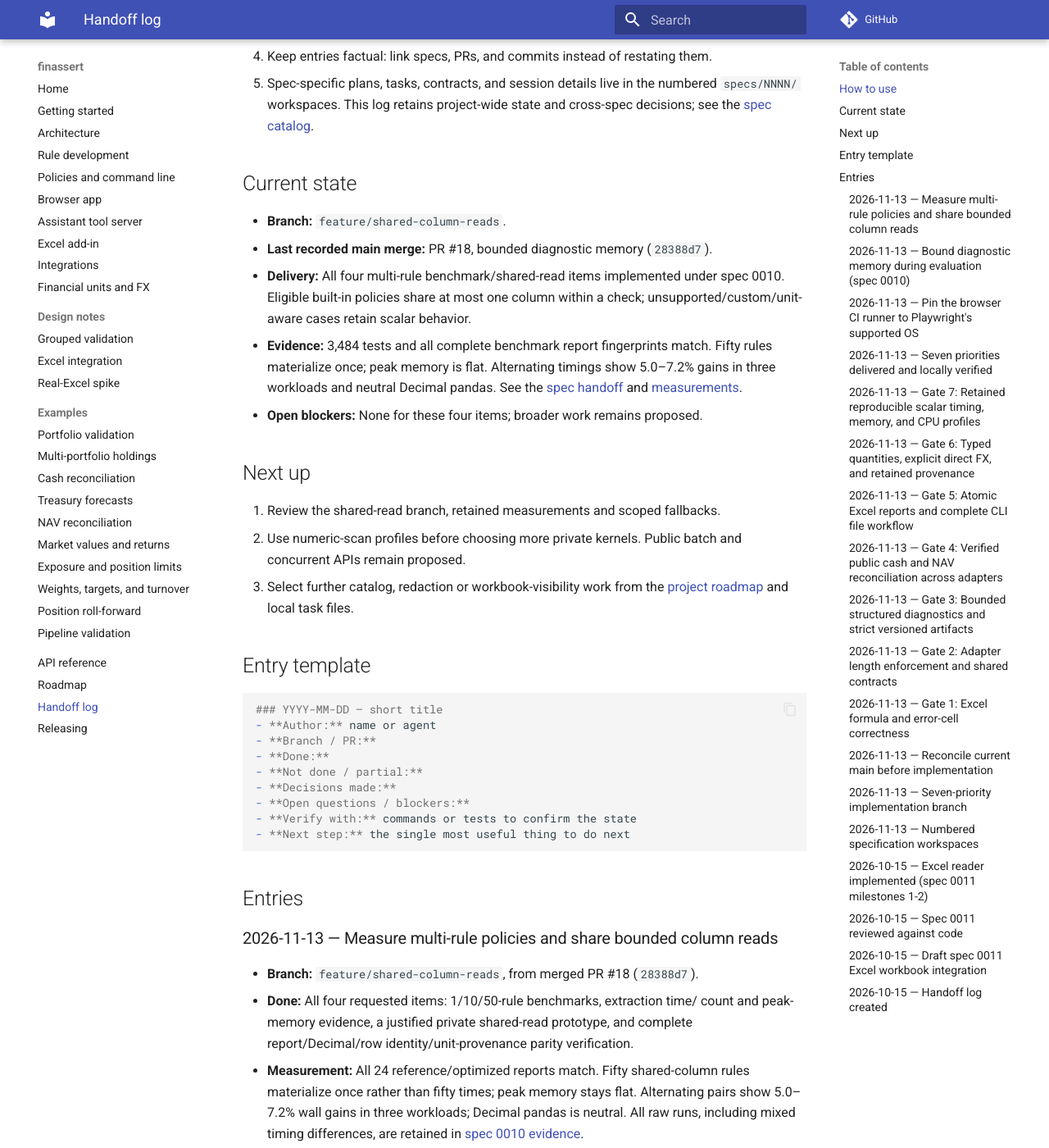
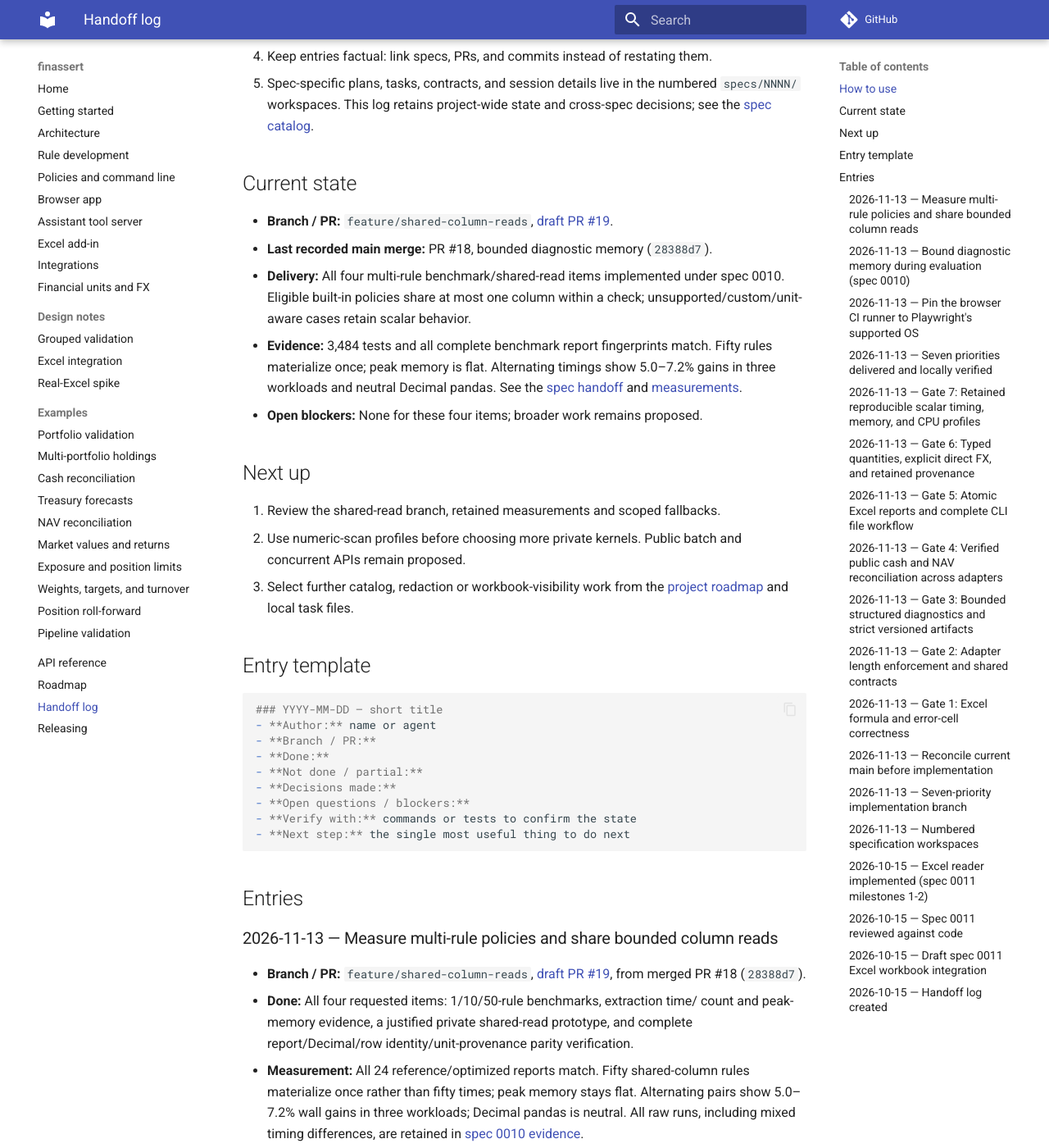
Before and after one commit to thatquantguy44/finassert, an MkDocs documentation site: the page built from docs/handoff.md, in a window 1280 px wide and 1400 px high, scrolled down 418 px. Shown: the whole window at 82% size. Built offline with MkDocs 1.6.1 and Material for MkDocs 9.7.7, drawn with Linux system fonts in a browser that asks for light colours; comment, search, counter and statistics services are not loaded.

Commit message:
Link shared-read handoffs to draft PR 19

```diff
--- a/docs/handoff.md
+++ b/docs/handoff.md
@@ -17,7 +17,7 @@ rewrite old entries (append a correction instead).
 
 ## Current state
 
-- **Branch:** `feature/shared-column-reads`.
+- **Branch / PR:** `feature/shared-column-reads`, [draft PR #19](https://github.com/thatquantguy44/finassert/pull/19).
 - **Last recorded main merge:** PR #18, bounded diagnostic memory (`28388d7`).
 - **Delivery:** All four multi-rule benchmark/shared-read items implemented under
   spec 0010. Eligible built-in policies share at most one column within a check;
@@ -55,7 +55,7 @@ rewrite old entries (append a correction instead).
 
 ### 2026-11-13 — Measure multi-rule policies and share bounded column reads
 
-- **Branch:** `feature/shared-column-reads`, from merged PR #18 (`28388d7`).
+- **Branch / PR:** `feature/shared-column-reads`, [draft PR #19](https://github.com/thatquantguy44/finassert/pull/19), from merged PR #18 (`28388d7`).
 - **Done:** All four requested items: 1/10/50-rule benchmarks, extraction time/
   count and peak-memory evidence, a justified private shared-read prototype,
   and complete report/Decimal/row identity/unit-provenance parity verification.
```
Also changed, not shown: specs/0010/handoff.md (+2 -2 lines).
